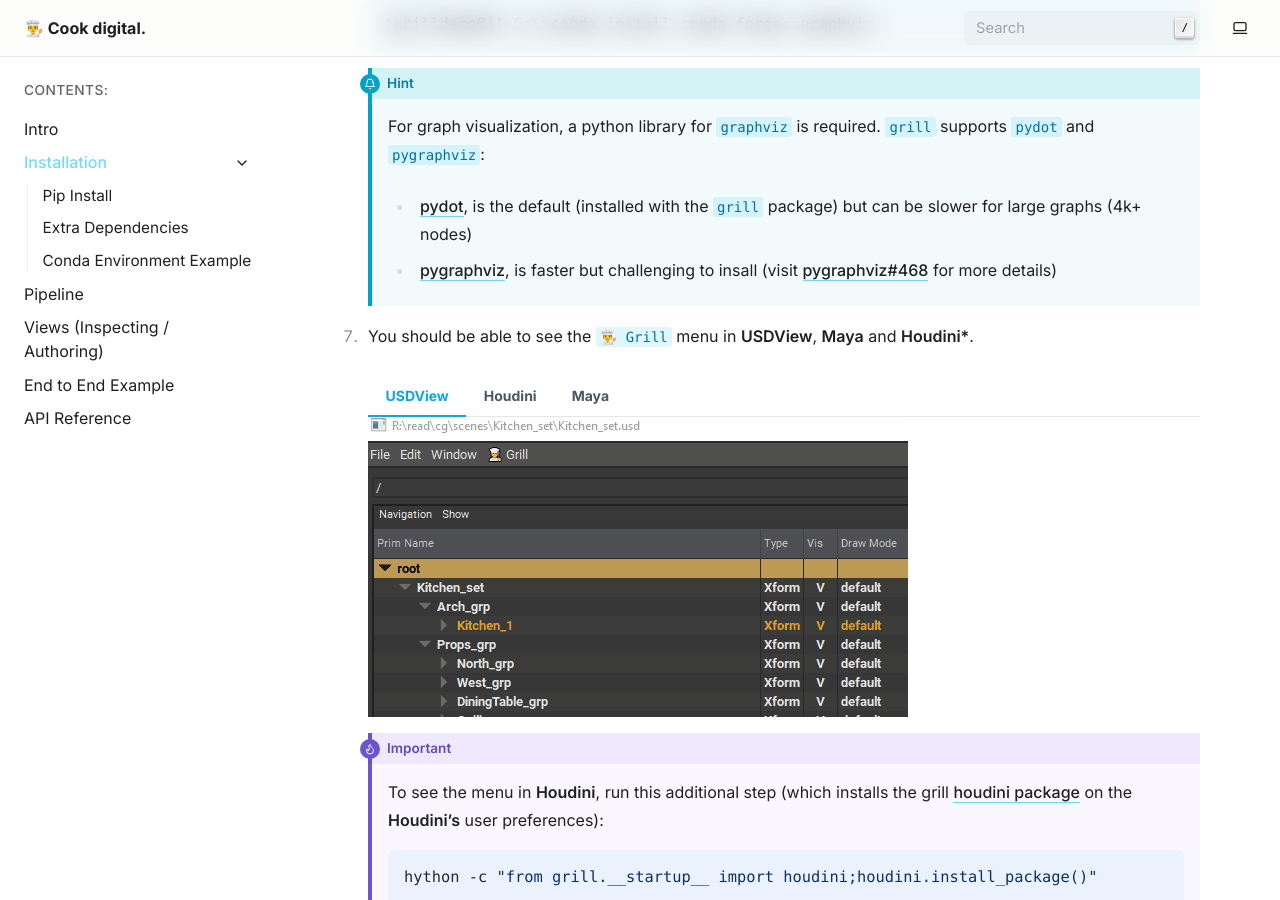
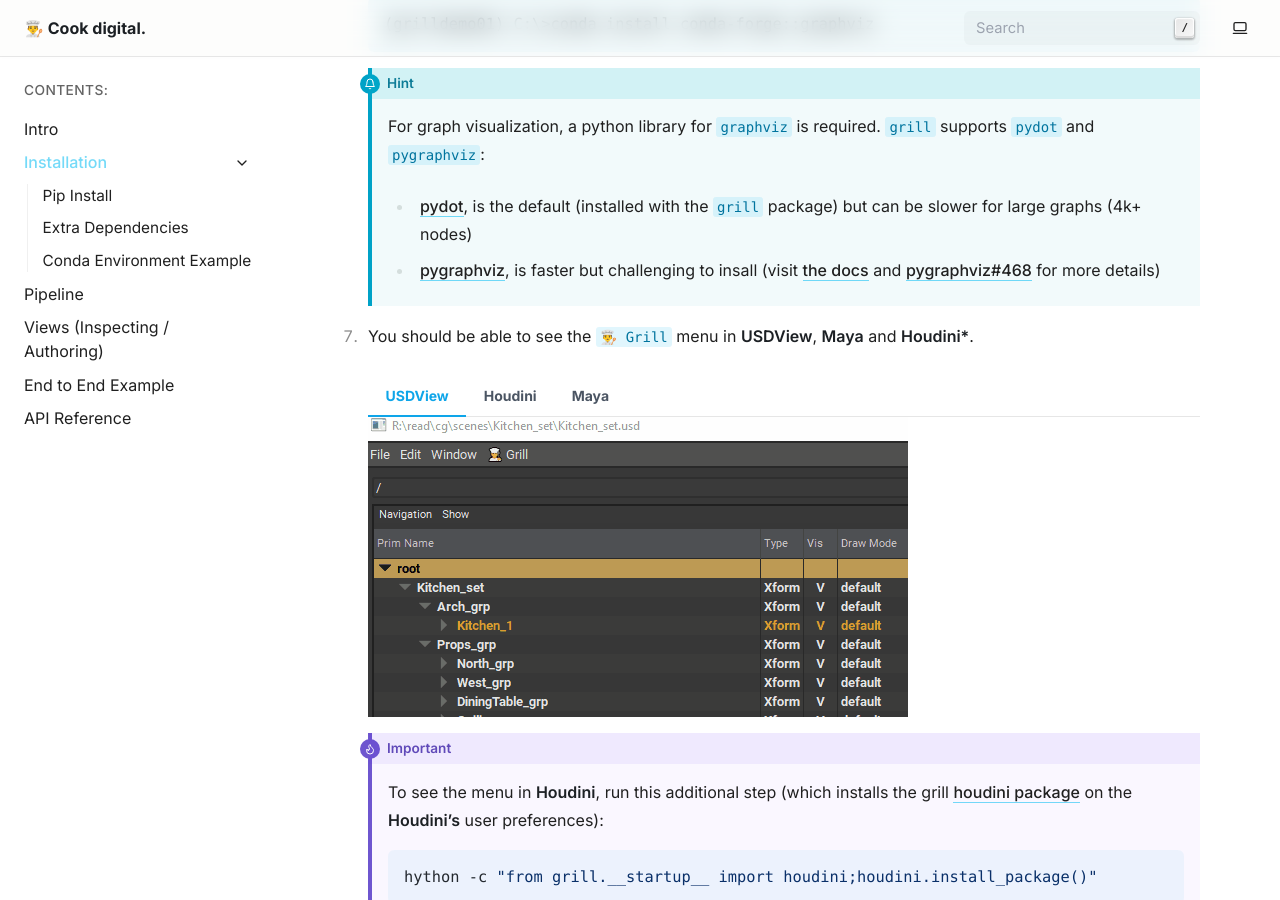
Before and after one commit to thegrill/grill, a Sphinx documentation site: the page built from docs/source/install.rst, in a window 1280 px wide and 900 px high, scrolled down 2011 px. Built offline with Sphinx 7.4.7, drawn with Linux system fonts in a browser that asks for light colours.

Commit message:
extend instal link for pygraphviz
Signed-off-by: Christian López Barrón <chris.gfz@gmail.com>

```diff
--- a/docs/source/install.rst
+++ b/docs/source/install.rst
@@ -114,7 +114,7 @@
       For graph visualization, a python library for ``graphviz`` is required. ``grill`` supports ``pydot`` and ``pygraphviz``:
 
       - `pydot`_, is the default (installed with the ``grill`` package) but can be slower for large graphs (4k+ nodes)
-      - `pygraphviz`_, is faster but challenging to insall (visit `pygraphviz#468 <https://github.com/pygraphviz/pygraphviz/pull/468>`_ for more details)
+      - `pygraphviz`_, is faster but challenging to insall (visit `the docs <https://pygraphviz.github.io/documentation/stable/install.html>`_ and `pygraphviz#468 <https://github.com/pygraphviz/pygraphviz/pull/468>`_ for more details)
 
 7. You should be able to see the ``👨‍🍳 Grill`` menu in **USDView**, **Maya** and **Houdini***.
 
```
